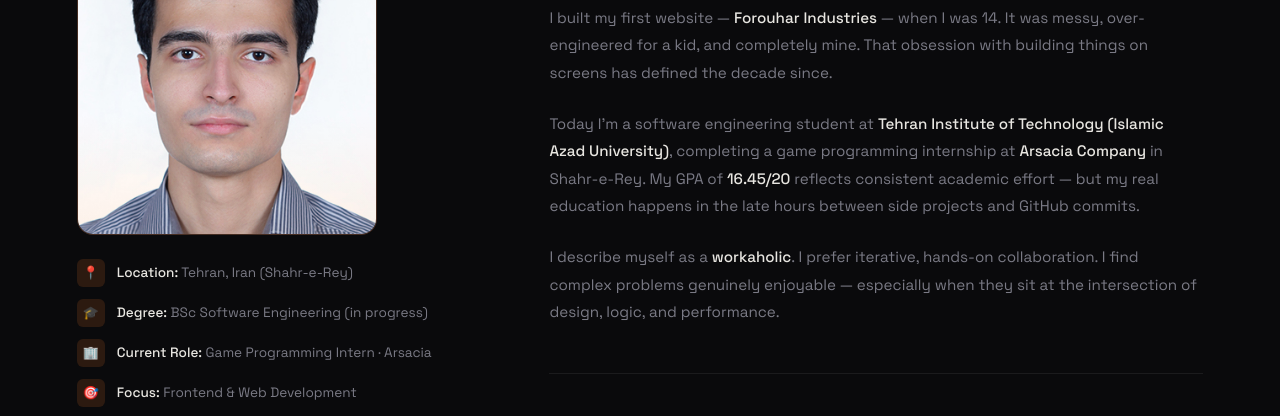
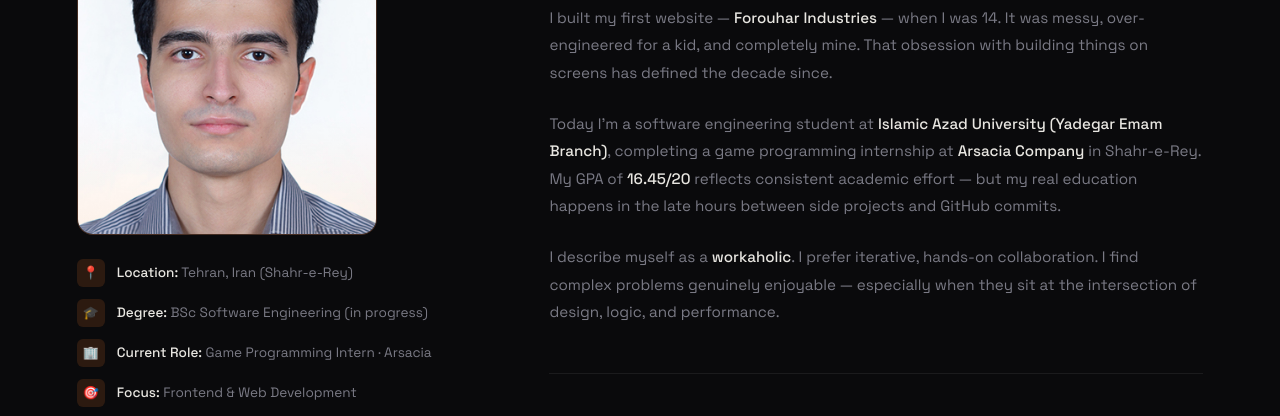
Before and after one commit to ArmanForouharfard/My-New-Portfolio, a plain HTML site: page pages/about.html in a window 1280 px wide. Shown: the part 665-1081 px from the top of the page. Drawn offline with Linux system fonts and the light colour scheme.

Commit message:
Update about.html
about page / history updated

```diff
--- a/pages/about.html
+++ b/pages/about.html
@@ -185,7 +185,7 @@
           I built my first website — <strong>Forouhar Industries</strong> — when I was 14. It was messy, over-engineered for a kid, and completely mine. That obsession with building things on screens has defined the decade since.
         </p>
         <p>
-          Today I'm a software engineering student at <strong>Tehran Institute of Technology (Islamic Azad University)</strong>, completing a game programming internship at <strong>Arsacia Company</strong> in Shahr-e-Rey. My GPA of <strong>16.45/20</strong> reflects consistent academic effort — but my real education happens in the late hours between side projects and GitHub commits.
+          Today I'm a software engineering student at <strong>Islamic Azad University (Yadegar Emam Branch)</strong>, completing a game programming internship at <strong>Arsacia Company</strong> in Shahr-e-Rey. My GPA of <strong>16.45/20</strong> reflects consistent academic effort — but my real education happens in the late hours between side projects and GitHub commits.
         </p>
         <p>
           I describe myself as a <strong>workaholic</strong>. I prefer iterative, hands-on collaboration. I find complex problems genuinely enjoyable — especially when they sit at the intersection of design, logic, and performance.
```
